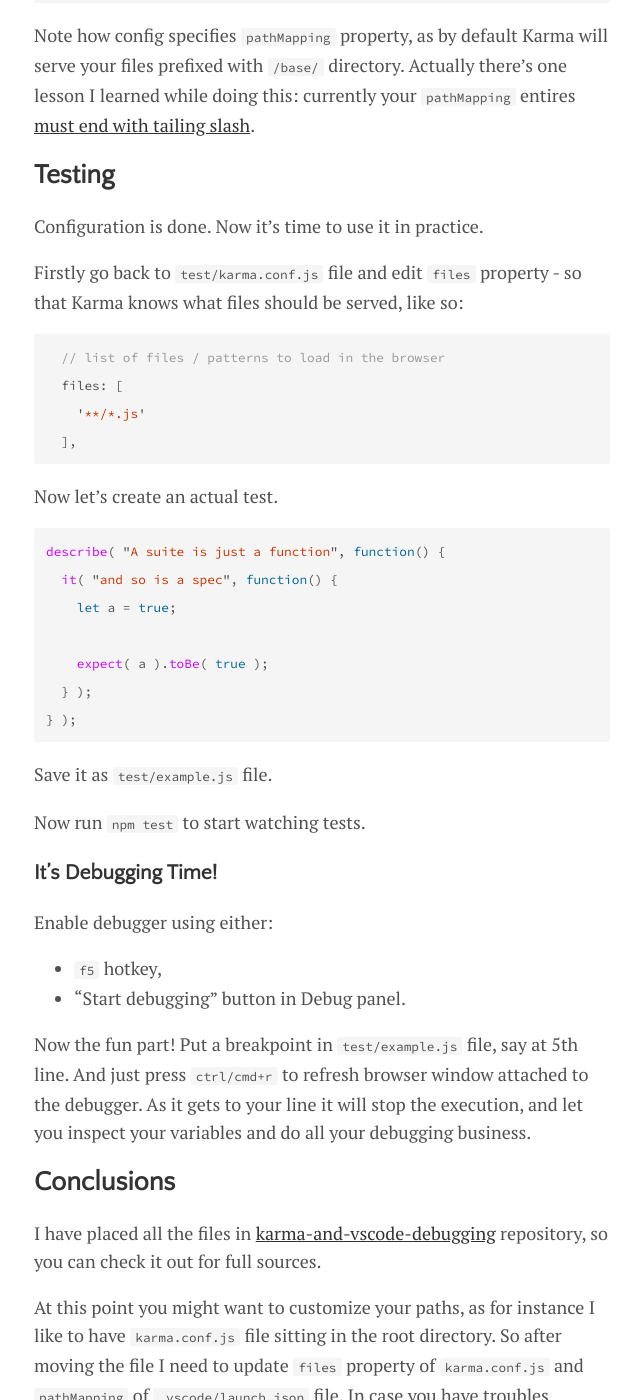
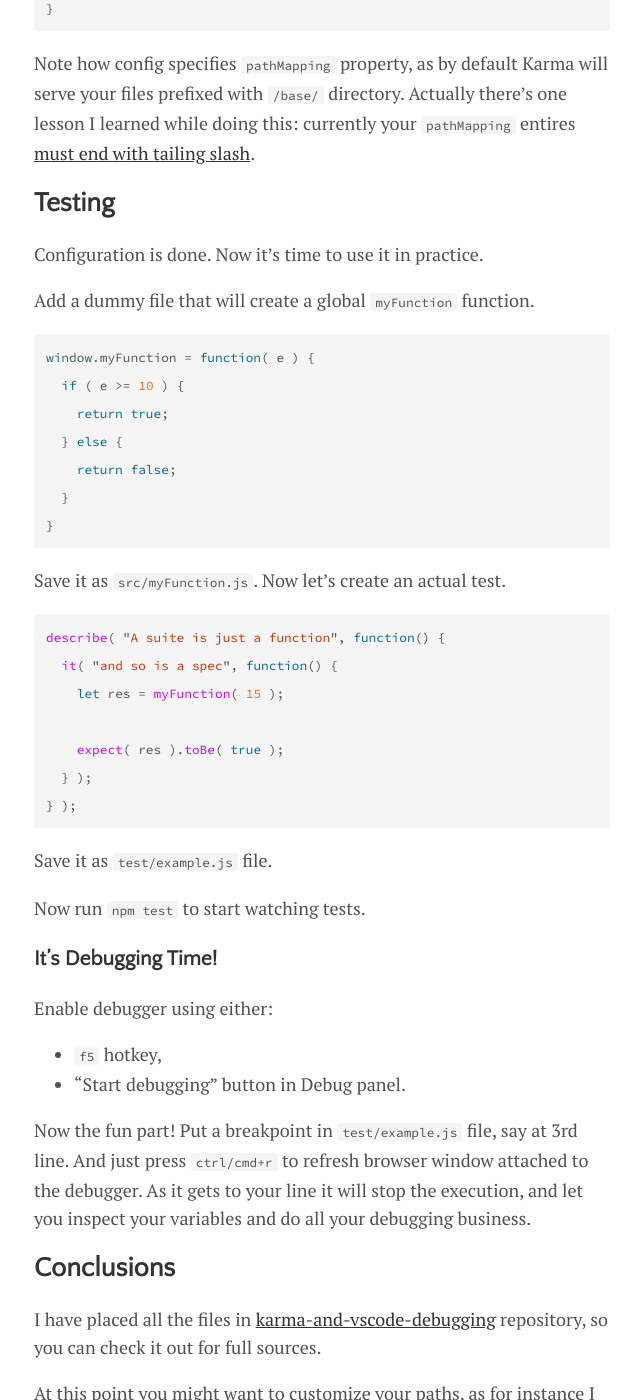
Before and after one commit to mlewand/blog.mlewandowski.com, a Jekyll site: the page built from _posts/2017-03-31-Debugging-Karma-tests-with-VSCode.md, in a window 1280 px wide and 1400 px high, scrolled down 3314 px. Shown: the whole window, without its empty margins (318-958 px from the left). Built offline with Jekyll 4.4.1, drawn with Linux system fonts in a browser that asks for light colours; nearby versions of some CDN libraries; comment, search, counter and statistics services are not loaded; some of the changed text lies outside the part shown.

Commit message:
Actually adjusted the example to use `src` directory too, as some might find it difficult to customize.

````diff
--- a/_posts/2017-03-31-Debugging-Karma-tests-with-VSCode.md
+++ b/_posts/2017-03-31-Debugging-Karma-tests-with-VSCode.md
@@ -37,12 +37,12 @@ So first off install Yeoman and the generator:
 npm install -g yo generator-karma
 ```
 
-Then make a directory for your project and use generator. Note that I'm explicitly marking that I want to use Karma with Chrome in `--browsers` argument, otherwise PhantomJS would be installed.
+Then make a directory for your project and use generator. Note that I'm explicitly marking that I want to use Karma with Chrome in `--browsers` argument, otherwise PhantomJS would be installed. To see information on other arguments, see [generator-karma docs](https://github.com/yeoman/generator-karma/blob/master/readme.md).
 
 ```bash
 mkdir karma-and-vscode-debugging
 cd karma-and-vscode-debugging
-yo karma --browsers Chrome
+yo karma --browsers "Chrome" --app-files "src/**/*.js" --test-files "test/**/*.js" --base-path ".."
 ```
 
 Let it create all the necessary files and download the dependencies. Once that's done you want to open it's config with VSCode, so just use:
@@ -117,23 +117,26 @@ Note how config specifies `pathMapping` property, as by default Karma will serve
 
 Configuration is done. Now it's time to use it in practice.
 
-Firstly go back to `test/karma.conf.js` file and edit `files` property - so that Karma knows what files should be served, like so:
+Add a dummy file that will create a global `myFunction` function.
 
 ```javascript
-  // list of files / patterns to load in the browser
-  files: [
-    '**/*.js'
-  ],
+window.myFunction = function( e ) {
+  if ( e >= 10 ) {
+    return true;
+  } else {
+    return false;
+  }
+}
 ```
 
-Now let's create an actual test.
+Save it as `src/myFunction.js`. Now let's create an actual test.
 
 ```javascript
 describe( "A suite is just a function", function() {
   it( "and so is a spec", function() {
-    let a = true;
+    let res = myFunction( 15 );
 
-    expect( a ).toBe( true );
+    expect( res ).toBe( true );
   } );
 } );
 ```
@@ -149,12 +152,12 @@ Enable debugger using either:
 * `f5` hotkey,
 * "Start debugging" button in Debug panel.
 
-Now the fun part! Put a breakpoint in `test/example.js` file, say at 5th line. And just press `ctrl/cmd+r` to refresh browser window attached to the debugger. As it gets to your line it will stop the execution, and let you inspect your variables and do all your debugging business.
+Now the fun part! Put a breakpoint in `test/example.js` file, say at 3rd line. And just press `ctrl/cmd+r` to refresh browser window attached to the debugger. As it gets to your line it will stop the execution, and let you inspect your variables and do all your debugging business.
 
 ## Conclusions
 
 I have placed all the files in [karma-and-vscode-debugging](https://github.com/mlewand/karma-and-vscode-debugging) repository, so you can check it out for full sources.
 
-At this point you might want to customize your paths, as for instance I like to have `karma.conf.js` file sitting in the root directory. So after moving the file I need to update `files` property of `karma.conf.js` and `pathMapping` of `.vscode/launch.json` file. In case you have troubles matching the files use [`.scripts` debugger command](https://github.com/Microsoft/vscode-chrome-debug#the-scripts-command) for easier troubleshooting.
+At this point you might want to customize your paths, as for instance I like to have `karma.conf.js` file sitting in the root directory. So after moving the file I need to adjust `basePath` property of `karma.conf.js` and `pathMapping` of `.vscode/launch.json` file. In case you have troubles matching the files use [`.scripts` debugger command](https://github.com/Microsoft/vscode-chrome-debug#the-scripts-command) for easier troubleshooting.
 
 You also might want to have karma instance automatically started if not running, but I guess I'll cover it some time later.
````
Also changed, not shown: other parts of _posts/2017-03-31-Debugging-Karma-tests-with-VSCode.md (+1 -1 lines).
